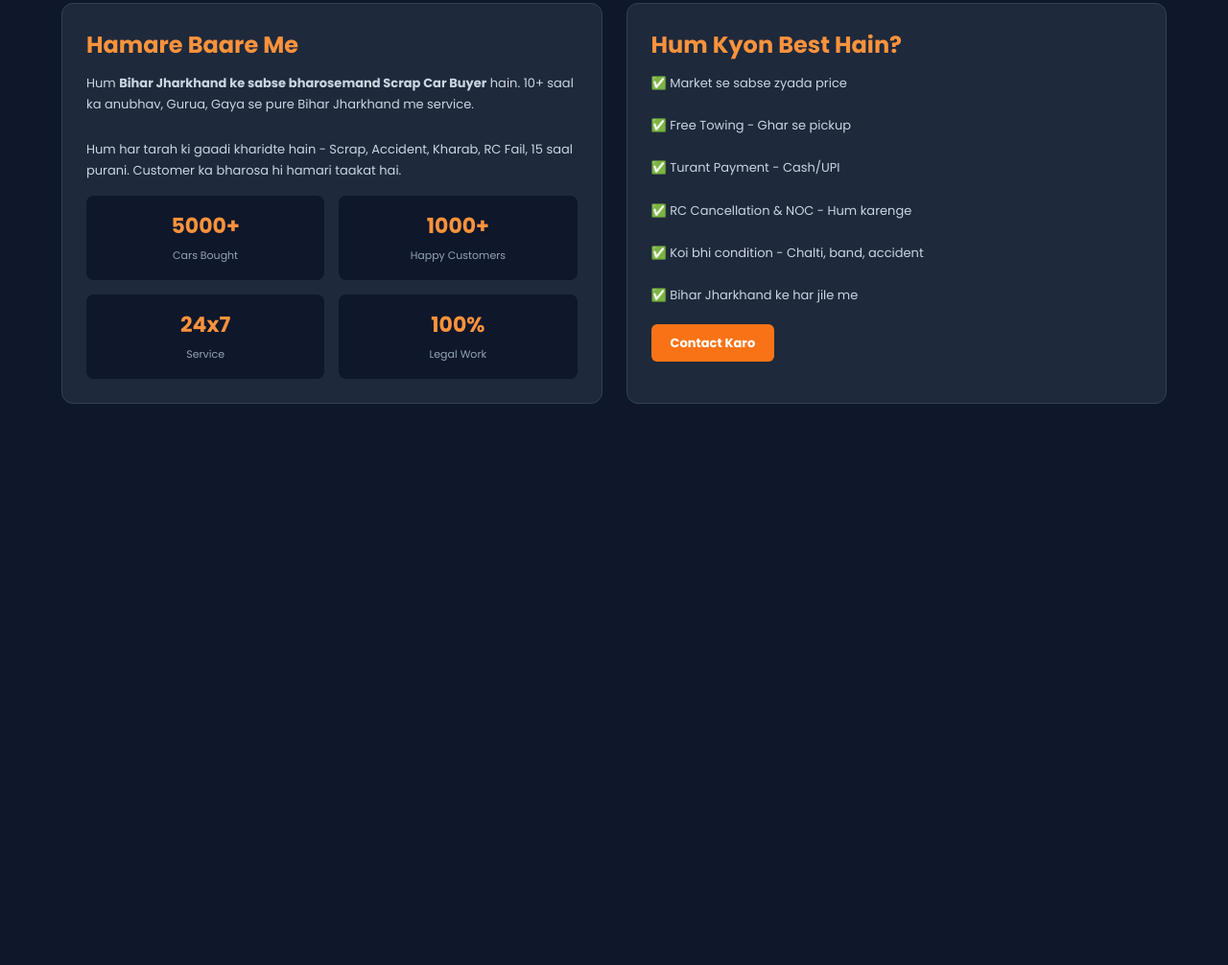
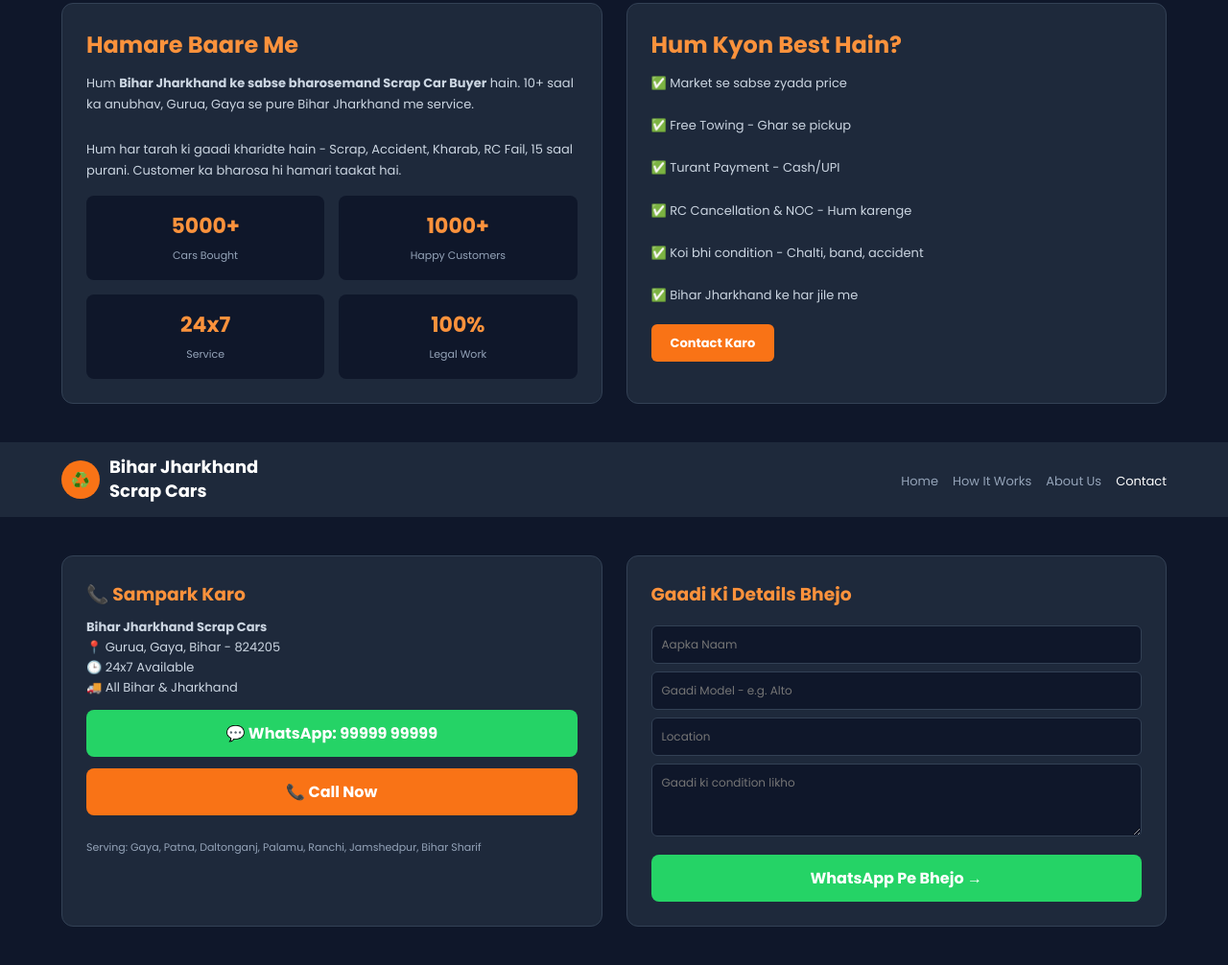
Before and after one commit to carscrap88/Bihar-jharkhand-scrap-car, a plain HTML site: page index.html in a window 1280 px wide. Shown: the part 1346-2352 px from the top of the page at 96% size. Before the commit the page ends 1807 px from the top, so only its background shows below. Drawn offline with Linux system fonts and the light colour scheme.

Commit message:
Update index.html

```diff
--- a/index.html
+++ b/index.html
@@ -117,3 +117,10 @@ window.open('https://wa.me/919999999999?text='+t,'_blank');
 <div class="card"><h2>Hamare Baare Me</h2><p>Hum <b>Bihar Jharkhand ke sabse bharosemand Scrap Car Buyer</b> hain. 10+ saal ka anubhav, Gurua, Gaya se pure Bihar Jharkhand me service.</p><br><p>Hum har tarah ki gaadi kharidte hain - Scrap, Accident, Kharab, RC Fail, 15 saal purani. Customer ka bharosa hi hamari taakat hai.</p><div class="stats"><div class="stat"><b>5000+</b><span>Cars Bought</span></div><div class="stat"><b>1000+</b><span>Happy Customers</span></div><div class="stat"><b>24x7</b><span>Service</span></div><div class="stat"><b>100%</b><span>Legal Work</span></div></div></div>
 <div class="card"><h2>Hum Kyon Best Hain?</h2><p>✅ Market se sabse zyada price<br><br>✅ Free Towing - Ghar se pickup<br><br>✅ Turant Payment - Cash/UPI<br><br>✅ RC Cancellation & NOC - Hum karenge<br><br>✅ Koi bhi condition - Chalti, band, accident<br><br>✅ Bihar Jharkhand ke har jile me</p><br><a href="https://wa.me/919999999999" style="background:#f97316;color:white;padding:10px 20px;border-radius:6px;text-decoration:none;font-size:13px;font-weight:700">Contact Karo</a></div>
 </div></body></html>
+<!DOCTYPE html><html lang="hi"><head><meta charset="UTF-8"><meta name="viewport" content="width=device-width, initial-scale=1.0"><title>Contact</title>
+<style>*{margin:0;padding:0;box-sizing:border-box;font-family:Poppins,Arial}body{background:#0f172a}.topbar{background:#1e293b;padding:14px 5%;display:flex;justify-content:space-between;align-items:center}.logo{color:white;display:flex;gap:10px;align-items:center}.menu a{color:#94a3b8;text-decoration:none;margin-left:15px;font-size:13px}.menu a.active{color:white}.content{padding:40px 5%;display:grid;grid-template-columns:1fr 1fr;gap:25px}.box{background:#1e293b;padding:25px;border-radius:12px;border:1px solid #334155;color:white}.box h3{color:#fb923c;margin-bottom:10px}.box p{font-size:13px;color:#cbd5e1;line-height:1.6}.btn{display:block;text-align:center;padding:12px;border-radius:8px;text-decoration:none;font-weight:700;margin-top:12px}.wa{background:#25D366;color:white}.call{background:#f97316;color:white}input,textarea{width:100%;padding:10px;margin-top:8px;border-radius:6px;border:1px solid #334155;background:#0f172a;color:white;font-size:12px}@media(max-width:700px){.content{grid-template-columns:1fr}}</style></head><body>
+<div class="topbar"><div class="logo"><div style="width:40px;height:40px;background:#f97316;border-radius:50%;display:flex;align-items:center;justify-content:center">♻️</div><div><b>Bihar Jharkhand<br>Scrap Cars</b></div></div><div class="menu"><a href="index.html">Home</a><a href="how.html">How It Works</a><a href="about.html">About Us</a><a href="contact.html" class="active">Contact</a></div></div>
+<div class="content">
+<div class="box"><h3>📞 Sampark Karo</h3><p><b>Bihar Jharkhand Scrap Cars</b><br>📍 Gurua, Gaya, Bihar - 824205<br>🕒 24x7 Available<br>🚚 All Bihar & Jharkhand</p><a href="https://wa.me/919999999999" class="btn wa">💬 WhatsApp: 99999 99999</a><a href="tel:+919999999999" class="btn call">📞 Call Now</a><br><p style="font-size:11px;color:#94a3b8">Serving: Gaya, Patna, Daltonganj, Palamu, Ranchi, Jamshedpur, Bihar Sharif</p></div>
+<div class="box"><h3>Gaadi Ki Details Bhejo</h3><input placeholder="Aapka Naam"><input placeholder="Gaadi Model - e.g. Alto"><input placeholder="Location"><textarea rows="3" placeholder="Gaadi ki condition likho"></textarea><a href="https://wa.me/919999999999" class="btn wa">WhatsApp Pe Bhejo →</a></div>
+</div></body></html>
```
